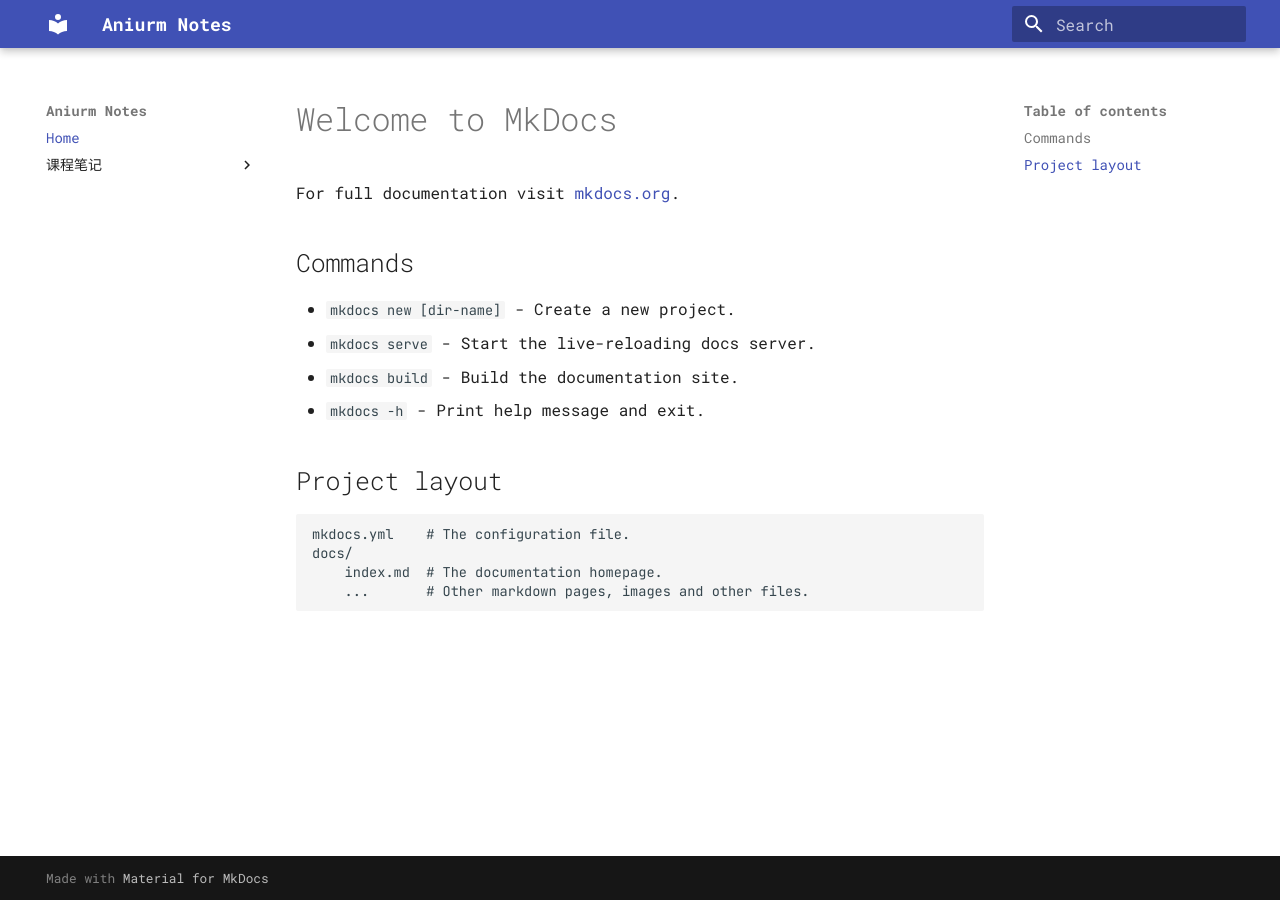
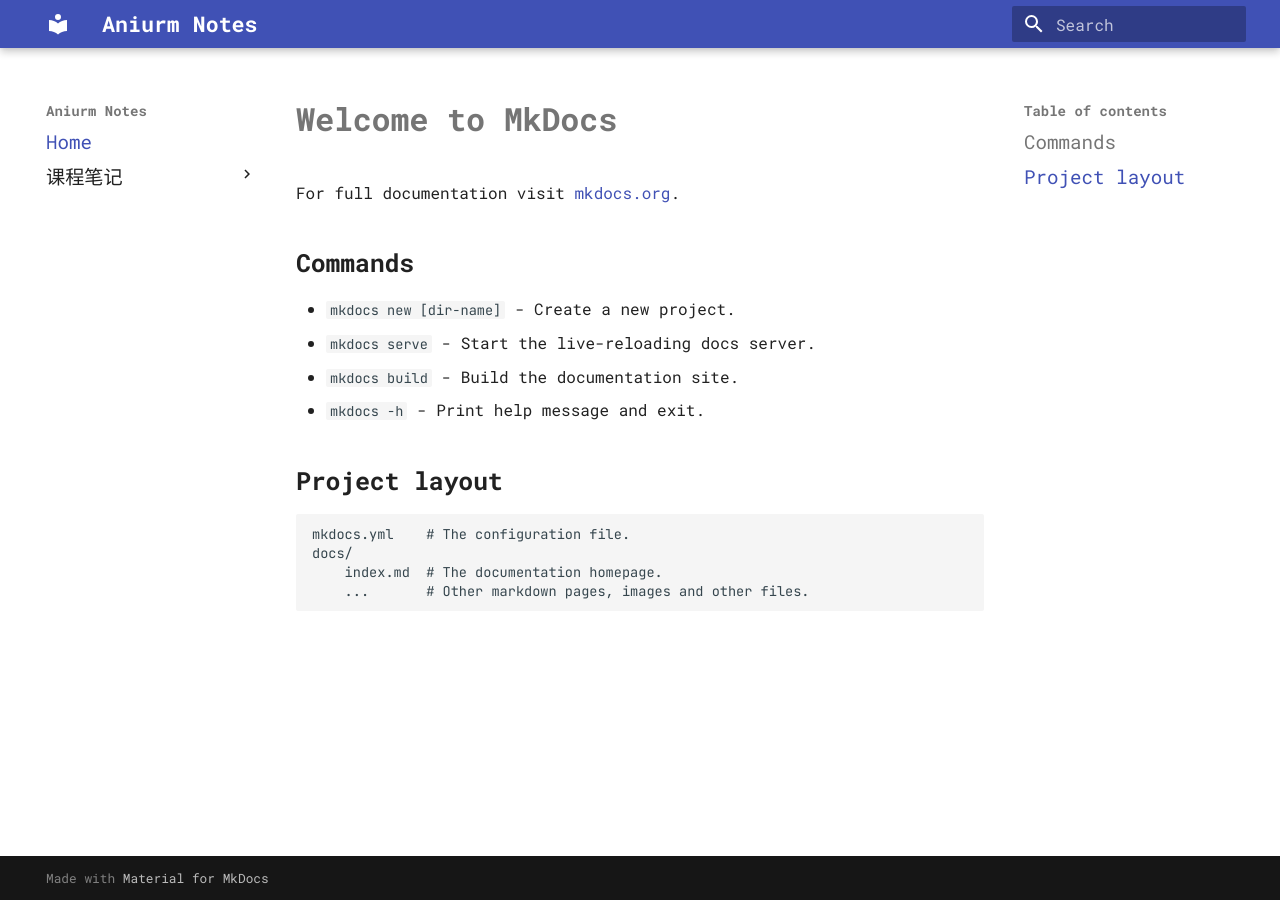
Before and after one commit to Aniurm/notebook, an MkDocs documentation site: the page built from docs/index.md, in a window 1280 px wide. Built offline with MkDocs 1.6.1 and Material for MkDocs 9.7.7, drawn with Linux system fonts in a browser that asks for light colours; some web fonts are replaced.

Commit message:
feat: add extra css

```diff
--- /dev/null
+++ b/docs/css/extra.css
@@ -0,0 +1,31 @@
+@import url("https://fonts.googleapis.com/css2?family=Share+Tech&display=swap");
+@import url("https://fonts.googleapis.com/css2?family=Noto+Serif+SC:wght@500&display=swap");
+@import url("https://fonts.googleapis.com/css2?family=Noto+Sans+SC:wght@300&display=swap");
+@import url("https://fonts.googleapis.com/css2?family=ZCOOL+XiaoWei&display=swap");
+@import url("https://fonts.googleapis.com/css2?family=Lexend:wght@300;700&display=swap");
+@import url("https://fonts.googleapis.com/css2?family=Source+Code+Pro:wght@300&display=swap");
+@import url("https://fonts.googleapis.com/css2?family=Noto+Sans+SC:wght@300;700&display=swap");
+
+.md-ellipsis,
+h1,
+.headerlink {
+  font-size: larger;
+}
+
+.md-typeset h5 {
+  font-size: large;
+}
+
+.md-typeset h1,
+.md-typeset h2,
+.md-typeset h3,
+.md-typeset h4,
+.md-typeset h5 {
+  font-weight: 600;
+}
+
+center,
+p,
+li {
+  font-size: medium;
+}
--- a/mkdocs.yml
+++ b/mkdocs.yml
@@ -25,3 +25,6 @@ markdown_extensions:
   - pymdownx.superfences
   - admonition
   - pymdownx.details
+
+extra_css:
+  - css/extra.css
```
